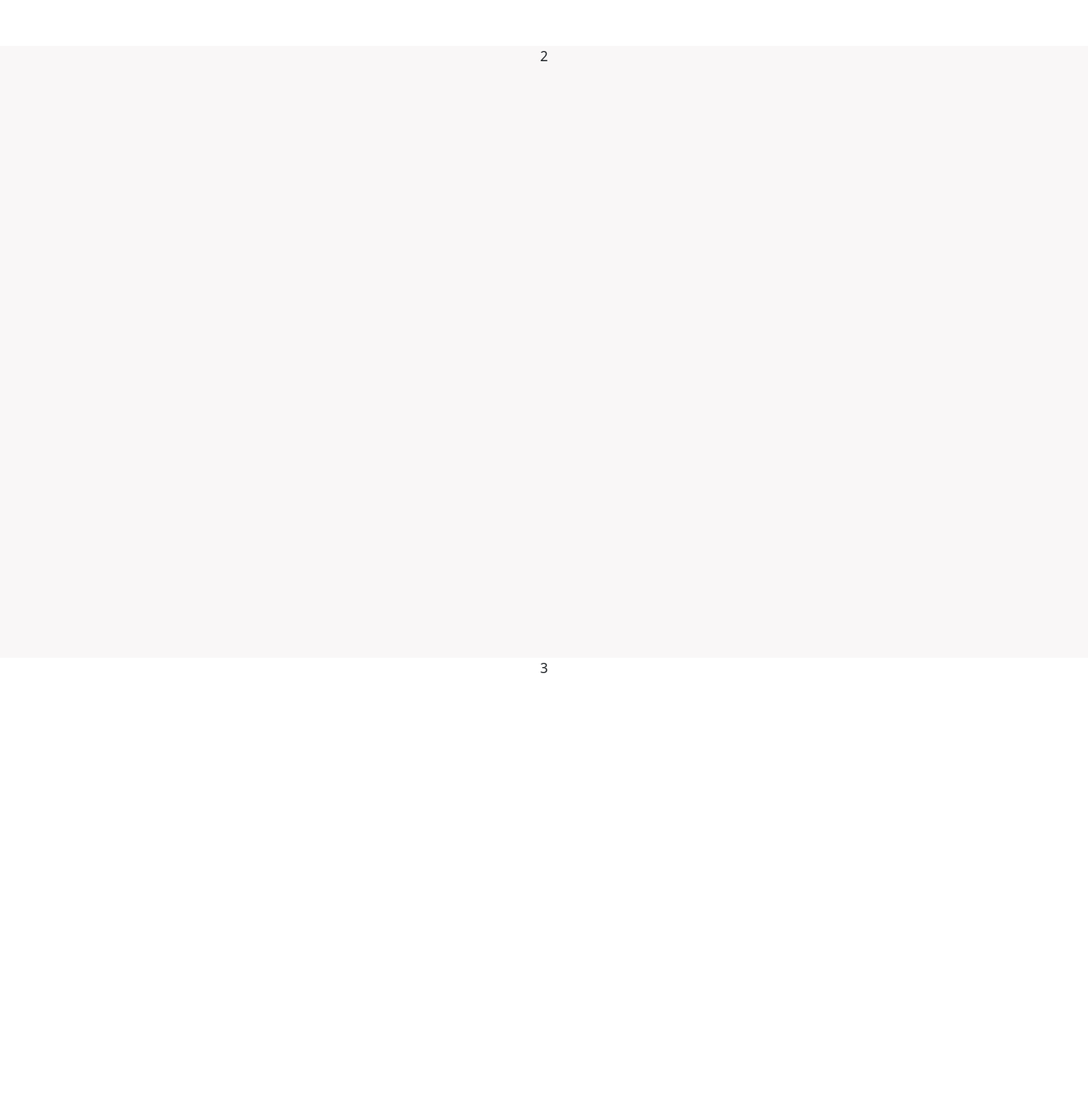
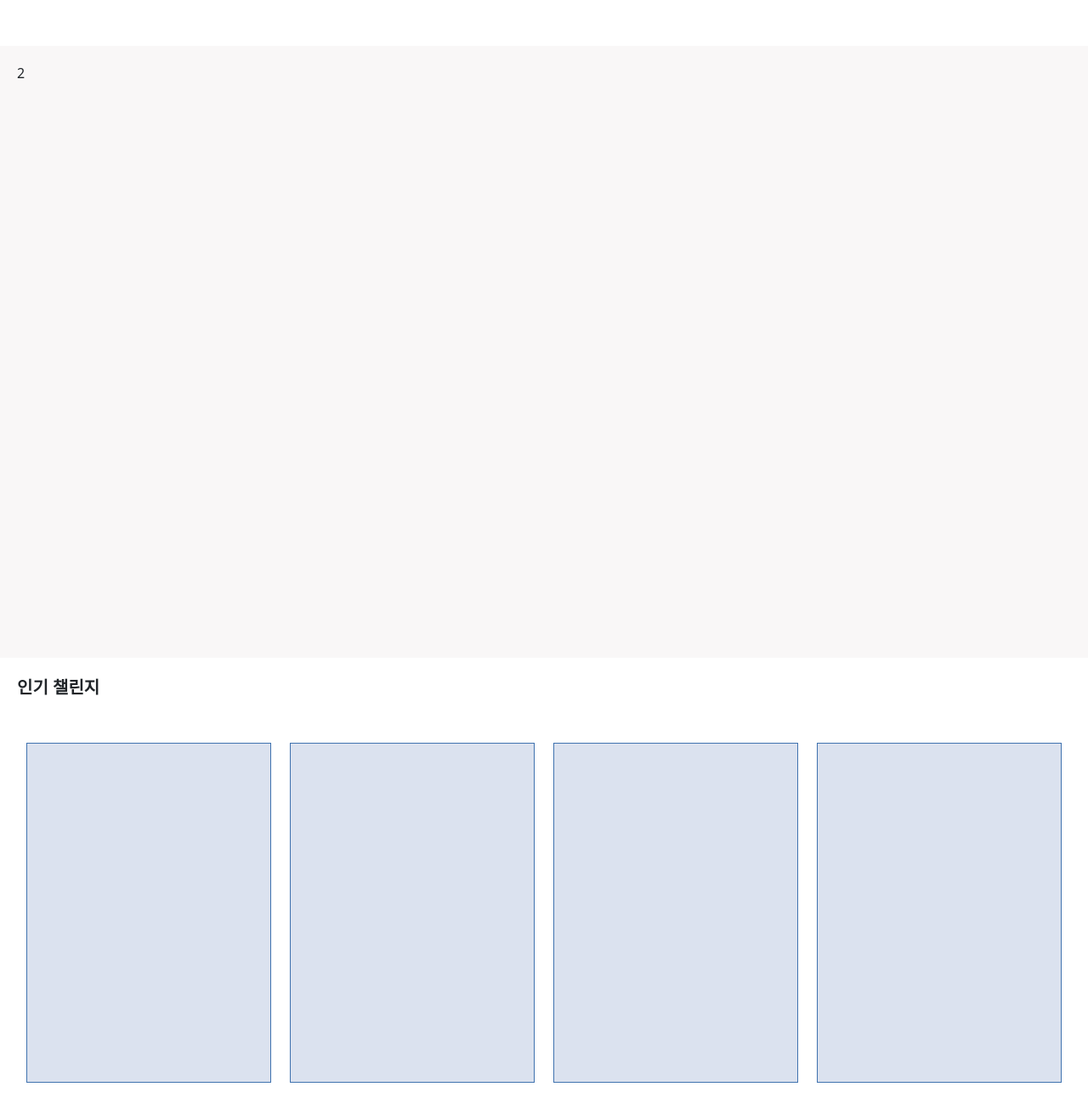
Before and after one commit to dallenge/Front, a React (Create React App) app: page / in a window 1280 px wide. Shown: the part 766-2078 px from the top of the page at 85% size. Built offline with nearby package versions, Linux system fonts and the light colour scheme.

Commit message:
💄 Design : 메인페이지 UI 수정

```diff
--- a/src/Routes/Home.tsx
+++ b/src/Routes/Home.tsx
@@ -1,17 +1,42 @@
 import React from 'react';
 import styled from 'styled-components';
 
-const Card = styled.div<{ backgroundColor: string }>`
-  height: 90vh;
+const Card = styled.div<{ backgroundColor: string; height: string }>`
+  width: 100%;
+  height: ${(props) => props.height};
   background-color: ${(props) => props.backgroundColor};
+  padding: 20px;
+  display: flex;
+  justify-content: flex-start;
+`;
+
+const PopularChallenge = styled.div`
+  height: 400px;
+  width: 18rem;
+  border: 1px solid var(--color-blue);
+  background: var(--color-sky);
 `;
 
 function Home() {
   return (
     <div>
-      <Card backgroundColor="white">1</Card>
-      <Card backgroundColor="var(--color-white)">2</Card>
-      <Card backgroundColor="white">3</Card>
+      <Card backgroundColor="white" height="90vh">
+        1
+      </Card>
+      <Card backgroundColor="var(--color-white)" height="90vh">
+        2
+      </Card>
+      <Card backgroundColor="white" height="600px">
+        <div style={{ width: '100vw', display: 'flex', flexDirection: 'column', alignItems: 'flex-start' }}>
+          <div style={{ fontSize: '20px', fontWeight: '600' }}>인기 챌린지</div>
+          <div style={{ width: '100%', display: 'flex', marginTop: '50px', justifyContent: 'space-around' }}>
+            <PopularChallenge></PopularChallenge>
+            <PopularChallenge></PopularChallenge>
+            <PopularChallenge></PopularChallenge>
+            <PopularChallenge></PopularChallenge>
+          </div>
+        </div>
+      </Card>
     </div>
   );
 }
```
